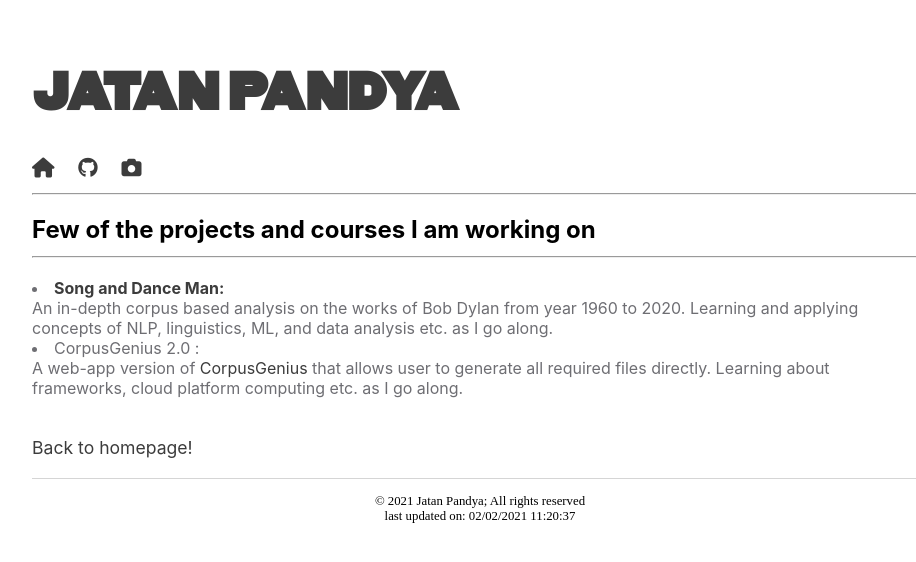
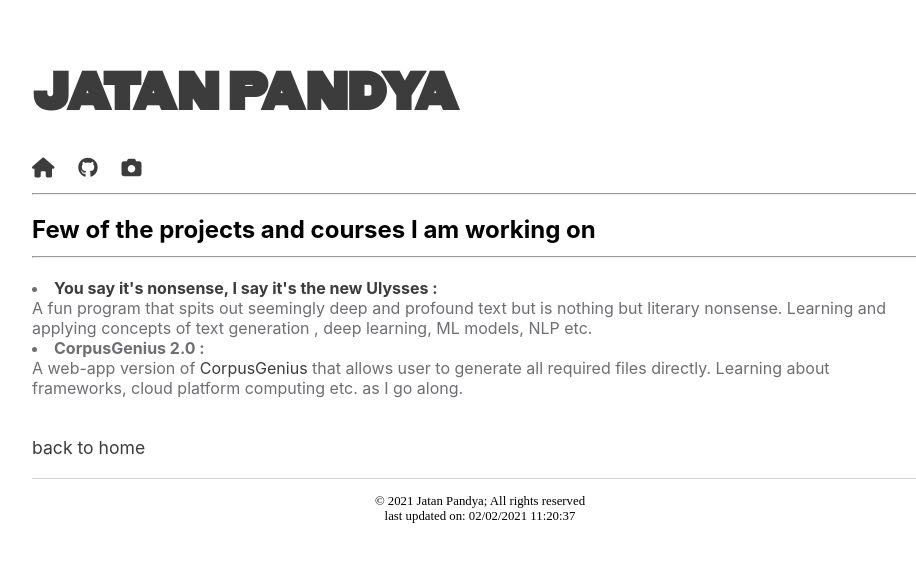
Before and after one commit to jatanjay/jatanjay.github.io, a Jekyll site: the page built from rollingstone.html, in a window 1280 px wide. Shown: the top 562 px of the page, without its empty margins (160-1076 px from the left). Built offline with Jekyll 4.4.1, drawn with Linux system fonts in a browser that asks for light colours; nearby versions of some CDN libraries; some web fonts are replaced.

Commit message:
Update rollingstone.html

```diff
--- a/rollingstone.html
+++ b/rollingstone.html
@@ -1,6 +1,6 @@
 ---
 layout: default
-title: Jatan J. Pandya | This minute
+title: Jatan J. Pandya | this minute
 ---
 <script src="https://kit.fontawesome.com/66d3b574e9.js" crossorigin="anonymous"></script>
 <link rel="stylesheet" type="text/css" href="/css/main.css">
@@ -12,11 +12,12 @@ title: Jatan J. Pandya | This minute
 
 <div class="presp">
     <l>
-        <li><b><a href="https://github.com/jatanjay/Song-and-Dance-Man-">Song and Dance Man: </a></b> <br />
-            An in-depth corpus based analysis on the works of Bob Dylan from year 1960 to 2020.
-            Learning and applying concepts of NLP, linguistics, ML, and data analysis etc. as I go along.
+        <li><b><a href="https://jatanjay.github.io/NonsenseUlysses/">You say it's nonsense, I say it's the new Ulysses : </a></b> <br />
+            A fun program that spits out seemingly deep and profound text but is nothing but literary nonsense.
+            Learning and applying concepts of text generation , deep learning, ML models, NLP etc.
         </li>
-        <li>CorpusGenius 2.0 :<br />
+
+        <li><b>CorpusGenius 2.0 :</b><br />
             A web-app version of <a href="https://jatanjay.github.io/CorpusGenius/">CorpusGenius </a> that allows user
             to generate all required files directly. Learning about frameworks, cloud platform computing etc. as I go
             along.
@@ -24,4 +25,4 @@ title: Jatan J. Pandya | This minute
     </l>
     <br />
 </div>
-<p><a href="/" title="Jatan Pandya's homepage">Back to homepage!</a></p>
+<p><a href="/" title="Jatan Pandya's homepage">back to home</a></p>
```
